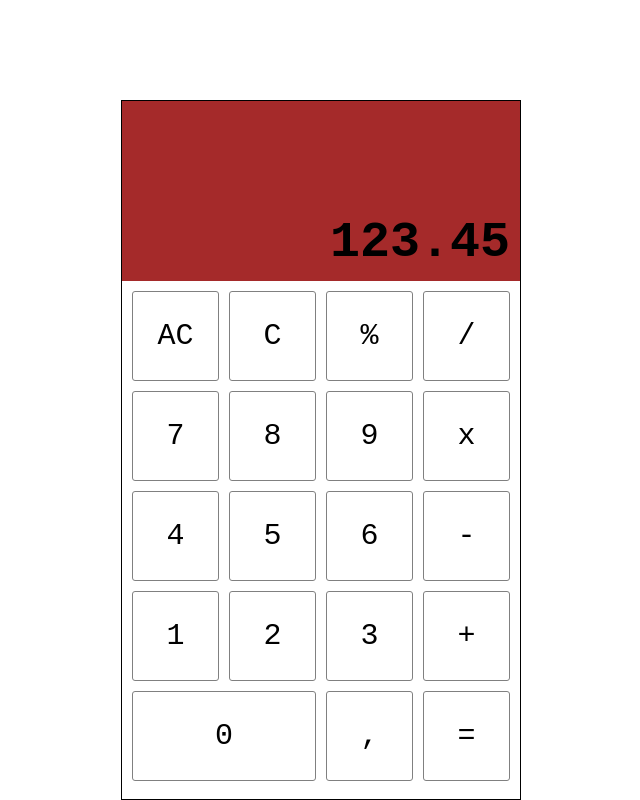
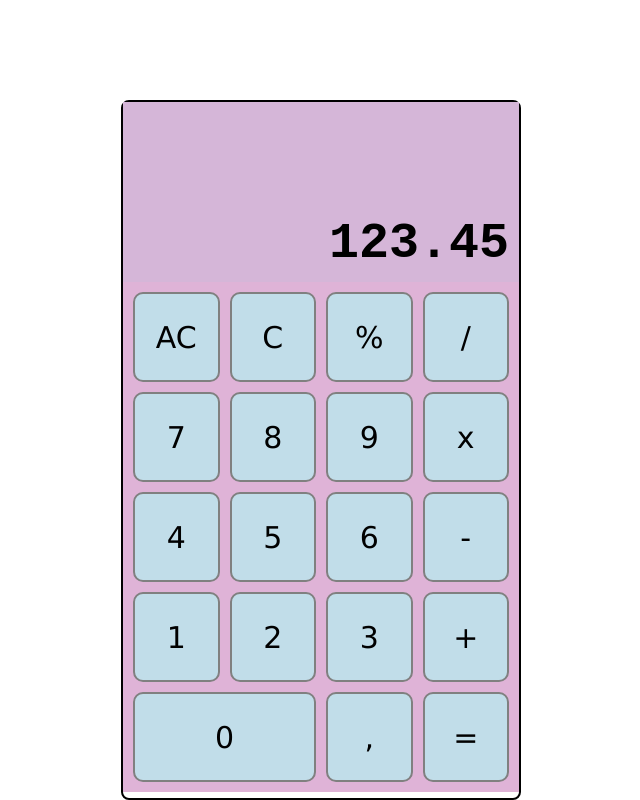
Before and after one commit to Camila145ux/calculadora-2025, a plain HTML site: page index.html in a window 1280 px wide. Shown: the whole page, without its empty margins (319-959 px from the left). Drawn offline with Linux system fonts and the light colour scheme.

Commit message:
Se realizó una actualización

```diff
--- a/index.css
+++ b/index.css
@@ -3,7 +3,8 @@
 #Calculadora {
     width: 40rem;
     height: 70rem;
-    border: 1px solid black;
+    border: 2px solid black;
+    border-radius: 8px;
 
     margin:auto;
     margin-top: 10rem;
--- a/views/pantallaView.css
+++ b/views/pantallaView.css
@@ -1,5 +1,5 @@
 .pantalla {
-    background-color: brown;
+    background-color: rgb(213, 182, 216);
     height: 18rem;
     padding: 1rem;
 
--- a/views/tecladoView.css
+++ b/views/tecladoView.css
@@ -6,12 +6,16 @@
     grid-template-rows: repeat(5,9rem);
     gap: 1rem;
 
+    background-color: #dfb3d7;
+    font-family: Verdana, Geneva, Tahoma, sans-serif;
+
 }
 
 .teclas {
     font-size: 3rem;
-    border: 1px solid gray;
-    border-radius: 3px;
+    border: 2px solid gray;
+    border-radius: 10px;
+    background-color: rgb(193, 221, 233);
 
 
     display: flex;
@@ -20,7 +24,7 @@
 }
 
 .teclas:hover{
-    background-color: blanchedalmond;
+    background-color: skyblue;
 }
 
 .tecla-0 {
```
